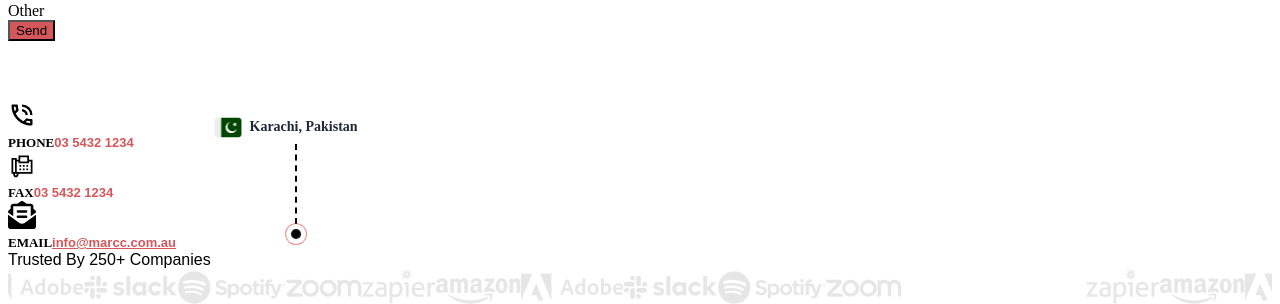
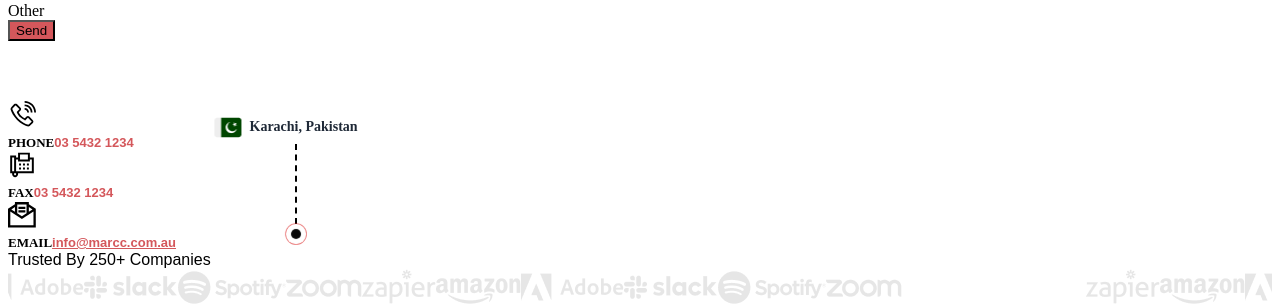
Before and after one commit to hamza-codefied/codefied, a React (Vite) app: page /contact in a window 1280 px wide. Shown: the part 1223-1527 px from the top of the page. Built offline with nearby package versions, Linux system fonts and the light colour scheme; no server answers; the HTML template or start-up script is replaced by a standard one.

Commit message:
contact page fixes

```diff
--- a/src/components/Contact/GetInTouchSection.jsx
+++ b/src/components/Contact/GetInTouchSection.jsx
@@ -4,9 +4,39 @@ import 'maplibre-gl/dist/maplibre-gl.css';
 import AnimatedSelect from '../common/AnimatedSelect';
 import { Mail, Phone } from 'lucide-react';
 import { FaX } from 'react-icons/fa6';
-import { MdOutlinePhoneInTalk } from 'react-icons/md';
+import { LiaPhoneVolumeSolid } from 'react-icons/lia';
 import { LiaFaxSolid } from 'react-icons/lia';
-import { FaEnvelopeOpenText } from 'react-icons/fa';
+// Custom Email Icon SVG Component
+const EmailIcon = ({ style }) => (
+  <svg
+    xmlns='http://www.w3.org/2000/svg'
+    width='25'
+    height='23'
+    viewBox='0 0 25 23'
+    fill='none'
+    style={style}
+  >
+    <path
+      d='M6.20455 0V1.97124L0 6.01065V22.75H24.8182V6.01065L18.6136 1.97124V0H6.20455ZM8.27273 2.06818H16.5455V10.0178L12.4091 12.6999L8.27273 10.0178V2.06818ZM9.30682 4.13636V6.20455H15.5114V4.13636H9.30682ZM6.20455 4.4272V8.66051L2.9407 6.56001L6.20455 4.4272ZM18.6136 4.4272L21.8775 6.56001L18.6136 8.66051V4.4272ZM9.30682 7.23864V9.30682H15.5114V7.23864H9.30682ZM2.06818 8.46662L12.4091 15.1559L22.75 8.46662V20.6818H2.06818V8.46662Z'
+      fill='black'
+    />
+  </svg>
+);
+
+const FaxIcon = ({ style }) => (
+  <svg
+    xmlns='http://www.w3.org/2000/svg'
+    width='28'
+    height='28'
+    viewBox='0 0 28 28'
+    fill='none'
+  >
+    <path
+      d='M10.0625 1.64062V6.5625H8.09375V4.59375H2.1875V22.3125H4.15625V23.2969C4.15625 24.0967 4.44336 24.7837 5.01758 25.3579C5.6123 25.9526 6.30957 26.25 7.10938 26.25C7.90918 26.25 8.59619 25.9526 9.17041 25.3579C9.76514 24.7837 10.0625 24.0967 10.0625 23.2969V22.3125H25.8125V6.5625H21.875V1.64062H10.0625ZM12.0312 3.60938H19.9062V8.53125H12.0312V3.60938ZM4.15625 6.5625H6.125V20.3438H4.15625V6.5625ZM8.09375 8.53125H10.0625V10.5H21.875V8.53125H23.8438V20.3438H8.09375V8.53125ZM11.0469 12.4688V14.4375H13.0156V12.4688H11.0469ZM14.9844 12.4688V14.4375H16.9531V12.4688H14.9844ZM18.9219 12.4688V14.4375H20.8906V12.4688H18.9219ZM11.0469 16.4062V18.375H13.0156V16.4062H11.0469ZM14.9844 16.4062V18.375H16.9531V16.4062H14.9844ZM18.9219 16.4062V18.375H20.8906V16.4062H18.9219ZM6.125 22.3125H8.09375V23.2969C8.09375 23.5635 7.99121 23.7993 7.78613 24.0044C7.60156 24.189 7.37598 24.2812 7.10938 24.2812C6.84277 24.2812 6.60693 24.189 6.40186 24.0044C6.21729 23.7993 6.125 23.5635 6.125 23.2969V22.3125Z'
+      fill='black'
+    />
+  </svg>
+);
 
 const GetInTouchSection = () => {
   const mapContainer = useRef(null);
@@ -73,17 +103,17 @@ const GetInTouchSection = () => {
 
   const info = [
     {
-      icon: MdOutlinePhoneInTalk,
+      icon: LiaPhoneVolumeSolid,
       label: 'PHONE',
       value: '03 5432 1234',
     },
     {
-      icon: LiaFaxSolid,
+      icon: FaxIcon,
       label: 'FAX',
       value: '03 5432 1234',
     },
     {
-      icon: FaEnvelopeOpenText,
+      icon: EmailIcon,
       label: 'EMAIL',
       value: 'info@marcc.com.au',
       isLink: true,
@@ -123,20 +153,20 @@ const GetInTouchSection = () => {
                 <input
                   type='text'
                   placeholder='Name'
-                  class='w-full rounded-lg border border-gray-300 p-3 focus:ring-1 focus:ring-[#d4575b] focus:outline-none'
+                  class='w-full rounded-lg border border-gray-300 p-3 focus:ring-1 focus:ring-[#d4575b] focus:outline-none placeholder-[#828282] placeholder:font-normal'
                 />
               </div>
               <input
                 type='email'
                 placeholder='Email'
-                className='w-full rounded-lg border border-gray-300 p-3 focus:ring-1 focus:ring-[#d4575b] focus:outline-none'
+                className='w-full rounded-lg border border-gray-300 p-3 focus:ring-1 focus:ring-[#d4575b] focus:outline-none placeholder-[#828282] placeholder:font-normal'
               />
               <div class='relative required-input2'>
                 {' '}
                 <input
                   type='tel'
                   placeholder='Phone Number'
-                  className='w-full rounded-lg border border-gray-300 p-3 focus:ring-1 focus:ring-[#d4575b] focus:outline-none'
+                  className='w-full rounded-lg border border-gray-300 p-3 focus:ring-1 focus:ring-[#d4575b] focus:outline-none placeholder-[#828282] placeholder:font-normal'
                 />
               </div>
 
@@ -166,7 +196,7 @@ const GetInTouchSection = () => {
                     key={idx}
                     className='flex items-center min-w-[120px]'
                     style={{
-                      gap: '5px',
+                      gap: '15px',
                     }}
                   >
                     <div className='flex-shrink-0 text-black'>
@@ -219,7 +249,7 @@ const GetInTouchSection = () => {
           {/* RIGHT COLUMN (MAP) */}
           <div
             ref={mapContainer}
-            className='w-full h-[530px] rounded-2xl overflow-hidden shadow-md'
+            className='xl:h-[700px] lg:w-[645] overflow-hidden'
           ></div>
         </div>
       </section>
--- a/src/components/Contact/MapSection.jsx
+++ b/src/components/Contact/MapSection.jsx
@@ -5,7 +5,7 @@ import usaFlag from '@/images/usaflag.png';
 
 const MapSection = () => {
   return (
-    <section className='relative pt-[60px] md:pt-[100px]'>
+    <section className='relative pt-[60px] md:pt-[158px] pb-[60px] lg:pb-[230px]'>
       <style>{`
         @keyframes pulse-glow {
           0%, 100% {
--- a/src/components/common/AnimatedSelect.jsx
+++ b/src/components/common/AnimatedSelect.jsx
@@ -29,7 +29,7 @@ const AnimatedSelect = () => {
       <button
         type='button'
         onClick={() => setOpen(prev => !prev)}
-        className={`w-full flex justify-between items-center rounded-xl border border-gray-200  p-3 px-4 text-gray-400 font-medium shadow-sm transition-all duration-200 ${
+        className={`w-full flex justify-between items-center rounded-xl border border-gray-200  p-3 px-4 text-[#828282] font-normal shadow-sm transition-all duration-200 ${
           open
             ? 'border-[#d4575b] ring-2 ring-[#d4575b]/40'
             : 'hover:border-[#d4575b]/50'
```
